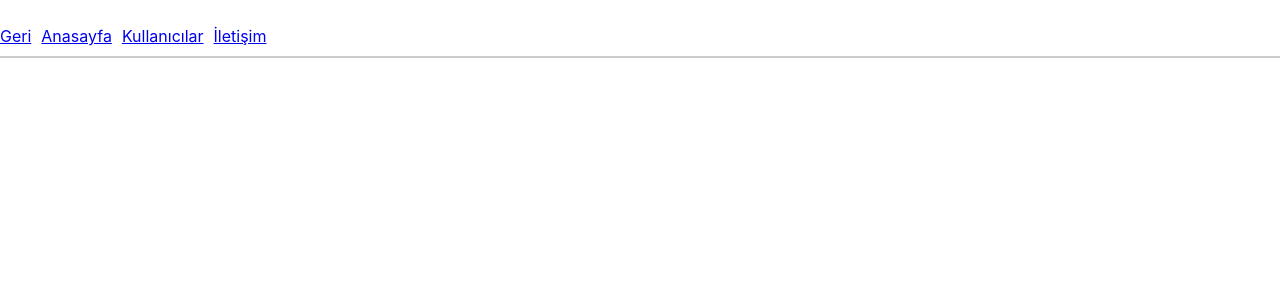
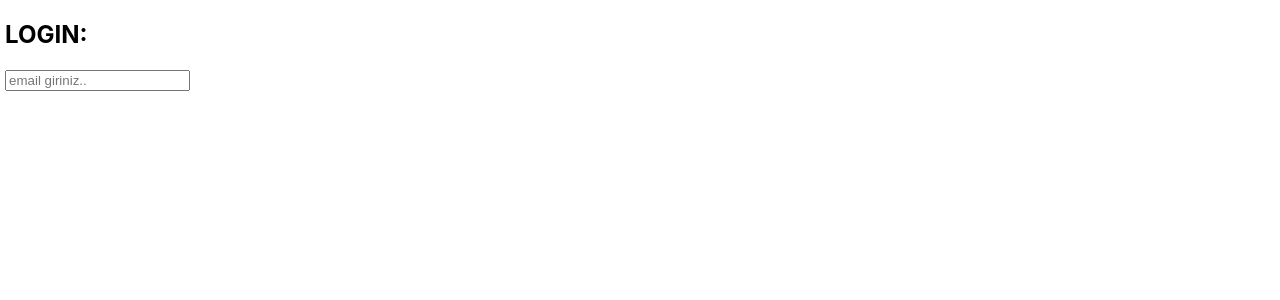
Before and after one commit to hasansaid/React-Work, a React (Create React App) app: page /auth in a window 1280 px wide. Shown: the top 300 px of the page. Built offline with nearby package versions, Linux system fonts and the light colour scheme.

Commit message:
add layouts

```diff
--- a/src/App.js
+++ b/src/App.js
@@ -17,16 +17,23 @@ import UsersTwo from './components/lessonTwo/miniproject/usersTwo';
 import Menu from './components/lessonTwo/miniproject/menu';
 import Contact from './components/lessonTwo/miniproject/contact';
 import UserDetail from './components/lessonTwo/miniproject/userDetail';
+import Login from './components/lessonTwo/miniproject/login';
+import Dashboard from './components/lessonTwo/layouts/dashboard';
+import Auth from './components/lessonTwo/layouts/auth';
 
 const App = () => {
   return (
     <BrowserRouter>
-      <Menu />
       <Routes>
-        <Route index element={<Home />} />
-        <Route path="users-two" element={<UsersTwo />} />
-        <Route path="users-two/:id" element={<UserDetail />} />
-        <Route path="contact" element={<Contact />} />
+        <Route path="/" element={<Dashboard />}>
+          <Route index element={<Home />} />
+          <Route path="users-two" element={<UsersTwo />} />
+          <Route path="users-two/:id" element={<UserDetail />} />
+          <Route path="contact" element={<Contact />} />
+        </Route>
+        <Route path="auth" element={<Auth />}>
+          <Route index element={<Login />} />
+        </Route>
       </Routes>
     </BrowserRouter>
   );
--- /dev/null
+++ b/src/components/lessonTwo/layouts/auth.jsx
@@ -0,0 +1,14 @@
+import React from "react";
+import { Outlet } from "react-router-dom";
+
+const Auth = () => {
+  return (
+    <div>
+      <div id="content">
+        <Outlet />
+      </div>
+    </div>
+  );
+};
+
+export default Auth;
--- /dev/null
+++ b/src/components/lessonTwo/layouts/dashboard.jsx
@@ -0,0 +1,16 @@
+import React from "react";
+import { Outlet } from "react-router-dom";
+import Menu from "../miniproject/menu";
+
+const Dashboard = () => {
+  return (
+    <div>
+      <Menu />
+      <div id="content">
+        <Outlet />
+      </div>
+    </div>
+  );
+};
+
+export default Dashboard;
--- /dev/null
+++ b/src/components/lessonTwo/miniproject/login.jsx
@@ -0,0 +1,16 @@
+import React from "react";
+
+const Login = () => {
+  return (
+    <div>
+      <h2 style={{ marginLeft: "5px" }}>LOGIN:</h2>
+      <input
+        style={{ marginLeft: "5px" }}
+        type="text"
+        placeholder="email giriniz.."
+      />
+    </div>
+  );
+};
+
+export default Login;
```
